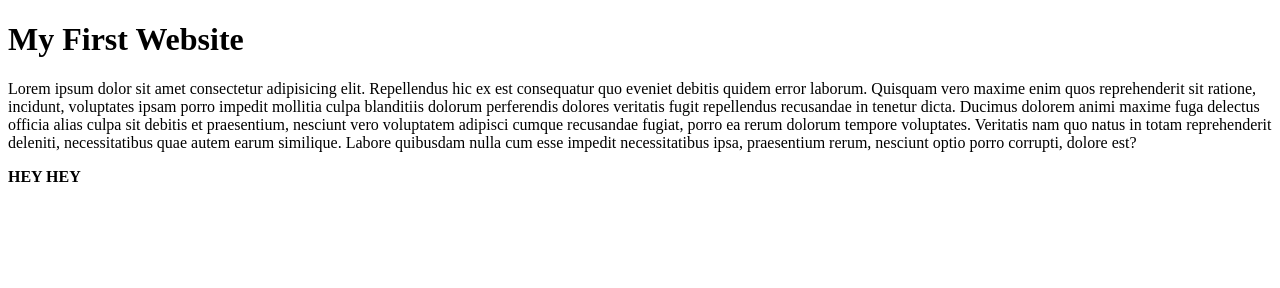
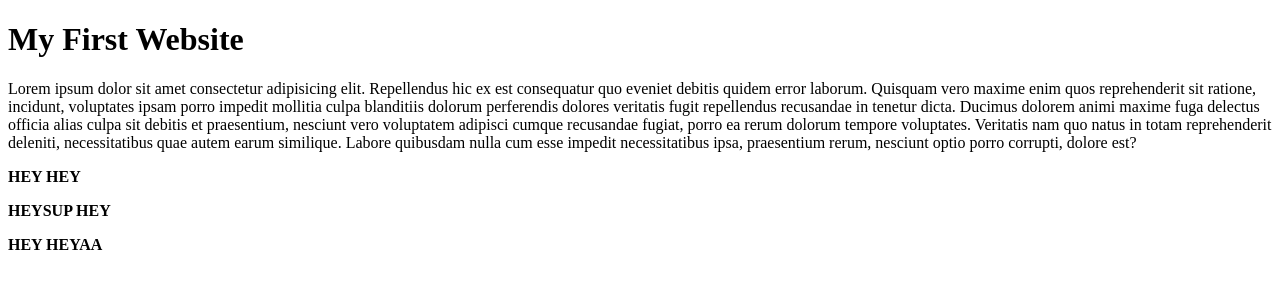
Before and after one commit to s-m-abbas/Git, a plain HTML site: page index.html in a window 1280 px wide. Drawn offline with Linux system fonts and the light colour scheme.

Commit message:
task not done

```diff
--- a/index.html
+++ b/index.html
@@ -9,6 +9,8 @@
     <h1>My First Website</h1>
     <p>Lorem ipsum dolor sit amet consectetur adipisicing elit. Repellendus hic ex est consequatur quo eveniet debitis quidem error laborum. Quisquam vero maxime enim quos reprehenderit sit ratione, incidunt, voluptates ipsam porro impedit mollitia culpa blanditiis dolorum perferendis dolores veritatis fugit repellendus recusandae in tenetur dicta. Ducimus dolorem animi maxime fuga delectus officia alias culpa sit debitis et praesentium, nesciunt vero voluptatem adipisci cumque recusandae fugiat, porro ea rerum dolorum tempore voluptates. Veritatis nam quo natus in totam reprehenderit deleniti, necessitatibus quae autem earum similique. Labore quibusdam nulla cum esse impedit necessitatibus ipsa, praesentium rerum, nesciunt optio porro corrupti, dolore est?</p>
     <p><strong> HEY HEY </strog></p>
+    <p><strong> HEYSUP HEY </strog></p>
+    <p><strong> HEY HEYAA </strog></p>
 </body>
 </html>
 </body>
```
